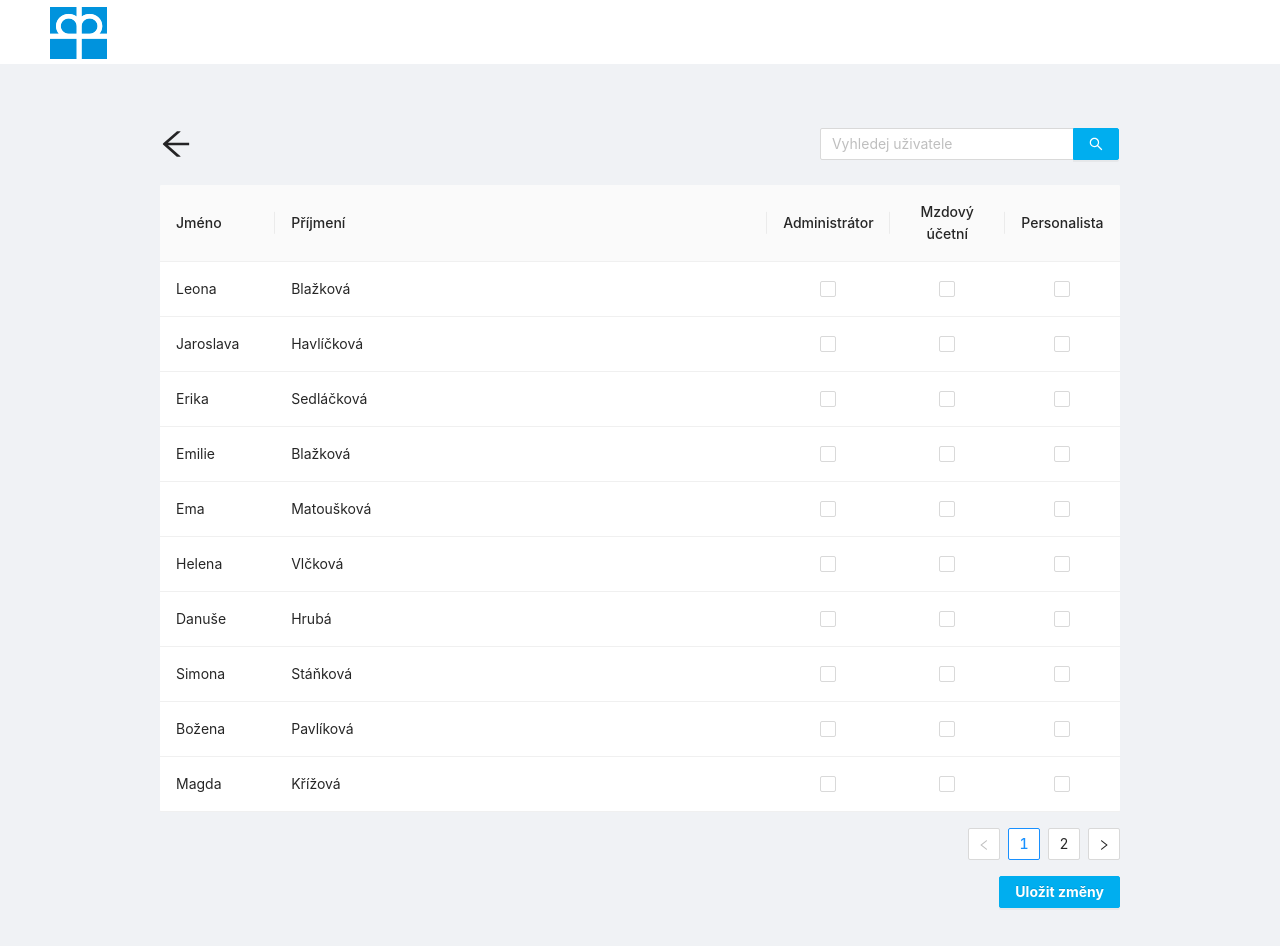
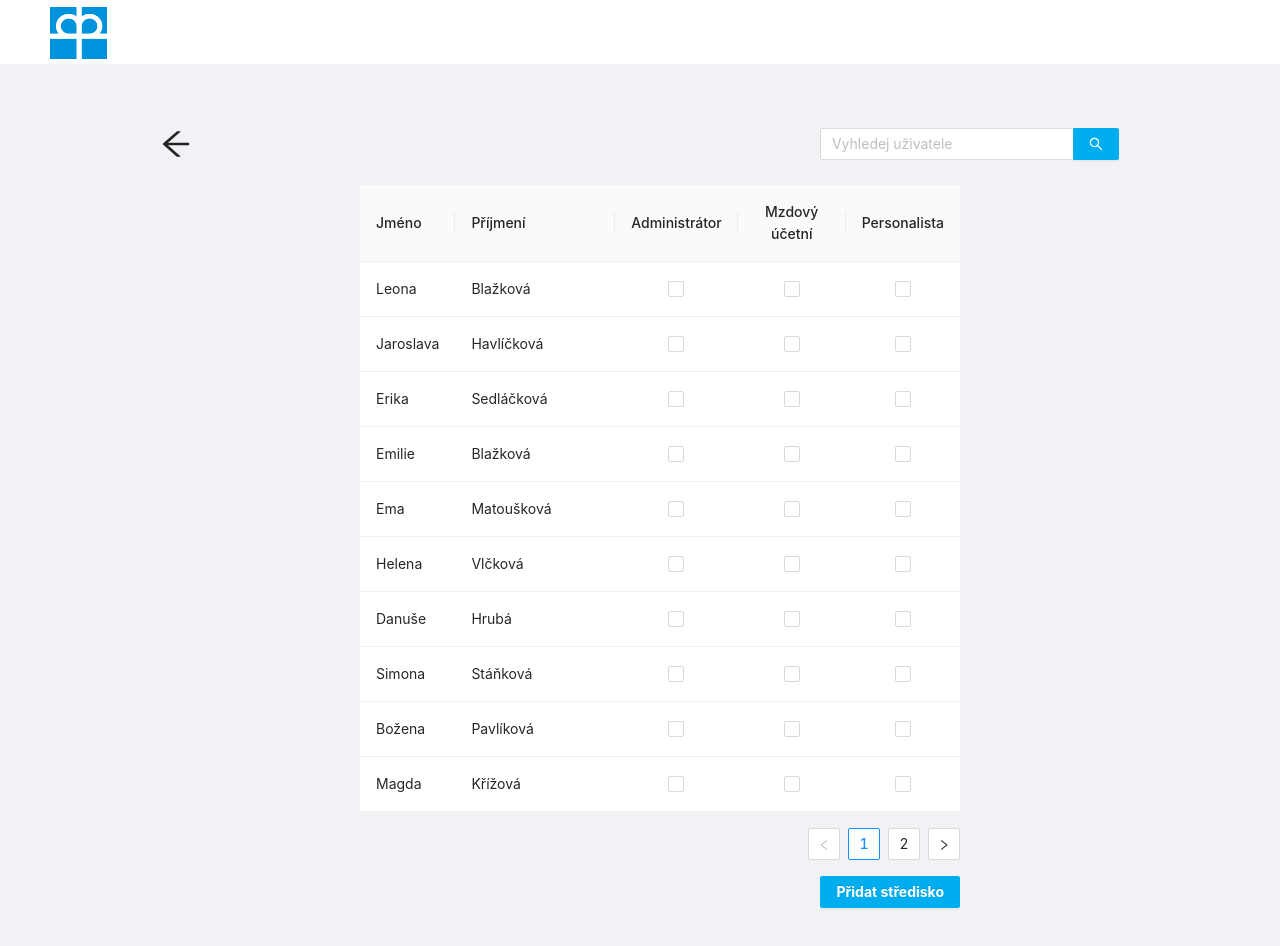
Before and after one commit to Slagee/NoName, a React (Create React App) app in the folder Code/client/: page /adminRole in a window 1280 px wide. Shown: the top 946 px of the page. Built offline with nearby package versions, Linux system fonts and the light colour scheme.

Commit message:
Update AdminRole.jsx

```diff
--- a/Code/client/src/components/adminRole/AdminRole.jsx
+++ b/Code/client/src/components/adminRole/AdminRole.jsx
@@ -21,7 +21,7 @@ const columns = [
     title: 'Jméno',
     dataIndex: 'name',
     key: 'surname',
-    width: '12%'
+    width: '14%'
   },
   {
     title: 'Příjmení',
@@ -33,21 +33,21 @@ const columns = [
     dataIndex: 'administrator',
     key: 'administrator',
     align: 'center',
-    width: '12%'
+    width: '18%'
   },
   {
     title: 'Mzdový účetní',
     dataIndex: 'accountant',
     key: 'accountant',
     align: 'center',
-    width: '12%'
+    width: '18%'
   },
   {
     title: 'Personalista',
     dataIndex: 'personnel',
     key: 'personnel',
     align: 'center',
-    width: '12%'
+    width: '18%'
   },
 ];
 
@@ -157,13 +157,19 @@ const data = [
         <Search placeholder="Vyhledej uživatele" onChange={e => setSearchName(e.target.value)} enterButton style={{ width: 300, float: 'right', paddingBottom: '25px' }} />
         </Col>
       </Row>
+      <Row>
+        <Col span={15} offset={5}>
+          <Table dataSource={data} columns={columns}></Table>
+        </Col>
+      </Row>
 
-      <Table dataSource={data} columns={columns}></Table>
       <Form.Item>
-    <Button type="primary" className='SaveButton' htmlType="submit">
-      Uložit změny
-    </Button>
-  </Form.Item>
+        <Row>
+          <Col span={15} offset={5}>
+            <Button type="primary" className='SaveButton' htmlType="submit">Přidat středisko</Button>
+          </Col>
+        </Row>
+      </Form.Item>
     </div>
   );
 }
```
